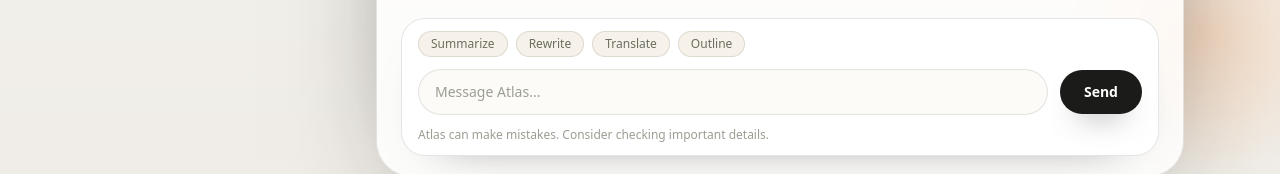
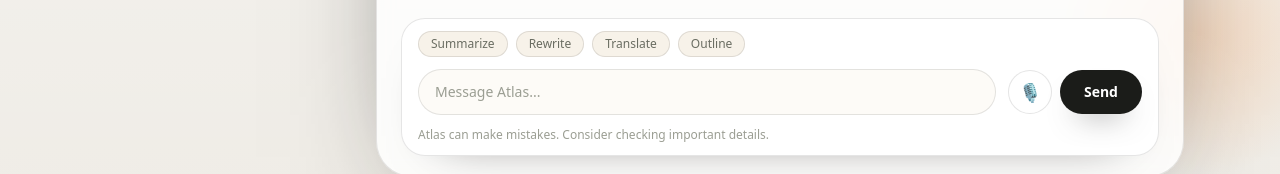
Before and after one commit to FajrulHQ/chatbot, a Next.js app: page / in a window 1280 px wide. Shown: the part 583-757 px from the top of the page. Built offline with nearby package versions, Linux system fonts and the light colour scheme.

Commit message:
add voice mode

```diff
--- a/src/app/page.tsx
+++ b/src/app/page.tsx
@@ -1,6 +1,6 @@
 "use client";
 
-import { useState } from "react";
+import { useEffect, useRef, useState } from "react";
 
 type ChatMessage = {
   id: string;
@@ -13,6 +13,56 @@
 export default function Home() {
   const [messages, setMessages] = useState<ChatMessage[]>(initialMessages);
   const [input, setInput] = useState("");
+  const [isListening, setIsListening] = useState(false);
+  const [voiceStatus, setVoiceStatus] = useState("");
+  const recognitionRef = useRef<SpeechRecognition | null>(null);
+
+  useEffect(() => {
+    if (typeof window === "undefined") return;
+    const SpeechRecognition =
+      (window as typeof window & {
+        webkitSpeechRecognition?: typeof window.SpeechRecognition;
+      }).SpeechRecognition ||
+      (window as typeof window & {
+        webkitSpeechRecognition?: typeof window.SpeechRecognition;
+      }).webkitSpeechRecognition;
+
+    if (!SpeechRecognition) {
+      setVoiceStatus("Voice input unavailable in this browser.");
+      return;
+    }
+
+    const recognition = new SpeechRecognition();
+    recognition.lang = "en-US";
+    recognition.interimResults = true;
+    recognition.continuous = true;
+
+    recognition.onresult = (event: SpeechRecognitionEvent) => {
+      let transcript = "";
+      for (let i = event.resultIndex; i < event.results.length; i += 1) {
+        transcript += event.results[i][0].transcript;
+      }
+      setInput(transcript.trimStart());
+    };
+
+    recognition.onstart = () => {
+      setIsListening(true);
+      setVoiceStatus("Listening…");
+    };
+    recognition.onend = () => {
+      setIsListening(false);
+      setVoiceStatus("");
+    };
+    recognition.onerror = () => {
+      setIsListening(false);
+      setVoiceStatus("Mic error. Check permissions.");
+    };
+
+    recognitionRef.current = recognition;
+    return () => {
+      recognition.stop();
+    };
+  }, []);
 
   const handleSend = () => {
     const trimmed = input.trim();
@@ -29,6 +79,19 @@
     };
     setMessages((prev) => [...prev, userMessage, assistantMessage]);
     setInput("");
+  };
+
+  const toggleListening = () => {
+    const recognition = recognitionRef.current;
+    if (!recognition) {
+      setVoiceStatus("Voice input unavailable in this browser.");
+      return;
+    }
+    if (isListening) {
+      recognition.stop();
+      return;
+    }
+    recognition.start();
   };
 
   return (
@@ -145,6 +208,20 @@
                   value={input}
                   onChange={(event) => setInput(event.target.value)}
                 />
+                <div className="flex items-center gap-2">
+                  <button
+                    type="button"
+                    onClick={toggleListening}
+                    className={`flex h-11 w-11 items-center justify-center rounded-full border text-lg transition ${
+                      isListening
+                        ? "border-[#c77c4e] bg-[#f3c7a2] text-[#1b1c19] shadow-[0_10px_20px_-12px_rgba(0,0,0,0.6)]"
+                        : "border-black/10 bg-white text-[#1b1c19] hover:-translate-y-0.5"
+                    }`}
+                    aria-pressed={isListening}
+                    aria-label="Toggle voice input"
+                  >
+                    {isListening ? "●" : "🎙️"}
+                  </button>
                   <button
                     type="submit"
                     className="rounded-full bg-[#1b1c19] px-6 py-3 text-sm font-semibold text-white shadow-[0_16px_30px_-18px_rgba(0,0,0,0.7)] transition hover:-translate-y-0.5"
@@ -152,6 +229,10 @@
                     Send
                   </button>
                 </div>
+              </div>
+              {voiceStatus ? (
+                <p className="text-xs text-[#c77c4e]">{voiceStatus}</p>
+              ) : null}
               <p className="text-xs text-[#9b9e93]">
                 Atlas can make mistakes. Consider checking important details.
               </p>
```
Lines whose indentation alone changed are shown as unchanged.
